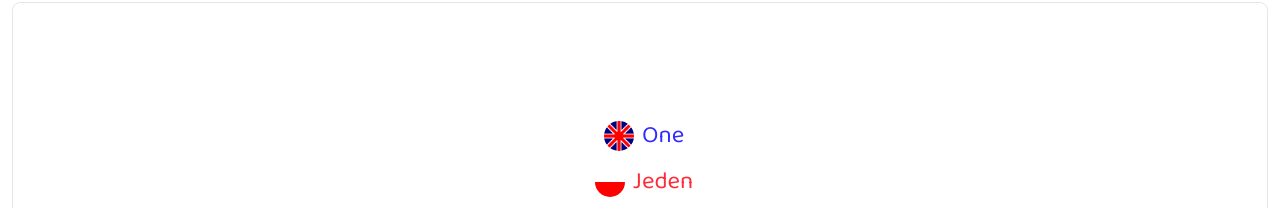
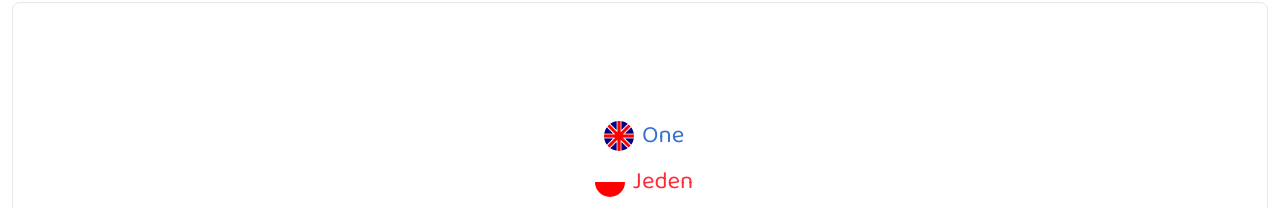
Before and after one commit to ArexSpeed/multiwords, a Next.js app: page /learn/words in a window 1280 px wide. Shown: the part 103-311 px from the top of the page. Built offline with nearby package versions, Linux system fonts and the light colour scheme.

Commit message:
category default

```diff
--- a/components/CategorySwitch.tsx
+++ b/components/CategorySwitch.tsx
@@ -3,7 +3,7 @@ import React from 'react';
 import { categories } from 'data';
 //import slice
 import { useAppSelector, useAppDispatch } from 'redux/hooks';
-import { setCategory, selectLevel } from 'redux/slices/learnSlice';
+import { setCategory, selectLevel, selectCategory } from 'redux/slices/learnSlice';
 import { selectCategories, setCategoryId } from 'redux/slices/mywordsSlice';
 
 interface Props {
@@ -13,6 +13,7 @@ interface Props {
 const CategorySwitch: React.FC<Props> = ({ type }) => {
   const mwCategories = useAppSelector(selectCategories); //for mywords
   const level = useAppSelector(selectLevel);
+  const category = useAppSelector(selectCategory);
   const dispatch = useAppDispatch();
   return type === 'mywords' ? (
     <select
@@ -28,6 +29,7 @@ const CategorySwitch: React.FC<Props> = ({ type }) => {
     <select
       className="text-md outline-none bg-secondaryLight rounded-sm px-2 dark:bg-secondaryDark"
       onChange={(e) => dispatch(setCategory(e.target.value))}>
+      <option value={category}>{category}</option>
       {categories
         .filter((category) => +category.lvl === level)
         .map((item) => (
--- a/pages/games/connect/index.tsx
+++ b/pages/games/connect/index.tsx
@@ -79,6 +79,7 @@ const ConnectPage = () => {
               <select
                 className="text-md outline-none bg-secondaryLight rounded-sm px-2 dark:bg-secondaryDark"
                 onChange={(e) => setCategoryGame(e.target.value)}>
+                <option value="">-</option>
                 {categories
                   .filter((category) => category.lvl === level)
                   .map((category) => (
--- a/pages/games/memo/index.tsx
+++ b/pages/games/memo/index.tsx
@@ -157,6 +157,7 @@ const MemoPage = () => {
               <select
                 className="text-md outline-none bg-secondaryLight rounded-sm px-2 dark:bg-secondaryDark"
                 onChange={(e) => setCategoryGame(e.target.value)}>
+                <option value="">-</option>
                 {categories
                   .filter((category) => category.lvl === level)
                   .map((category) => (
--- a/tailwind.config.js
+++ b/tailwind.config.js
@@ -11,7 +11,7 @@ module.exports = {
         primaryDark: '#6C4078',
         secondaryLight: '#D4DAFC',
         secondaryDark: '#3E4B79',
-        eng: '#302bfe',
+        eng: '#3770C9',
         ger: '#000000',
         pol: '#fe2b38',
         ned: '#fe902b',
```
